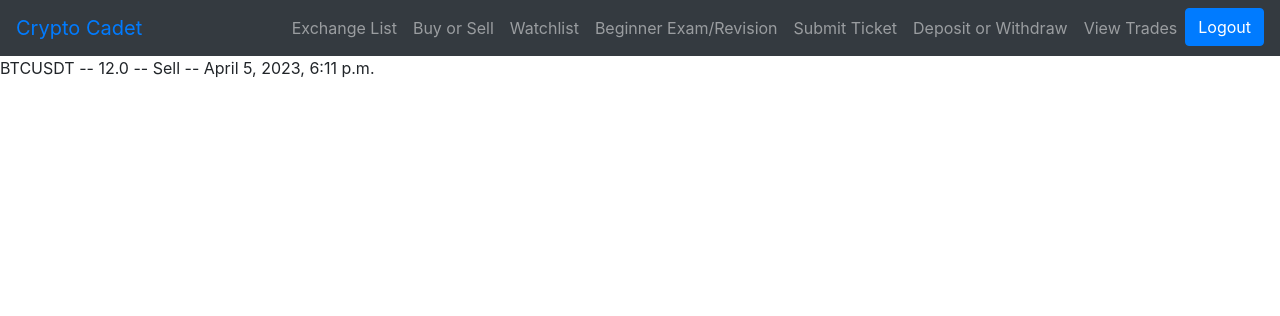
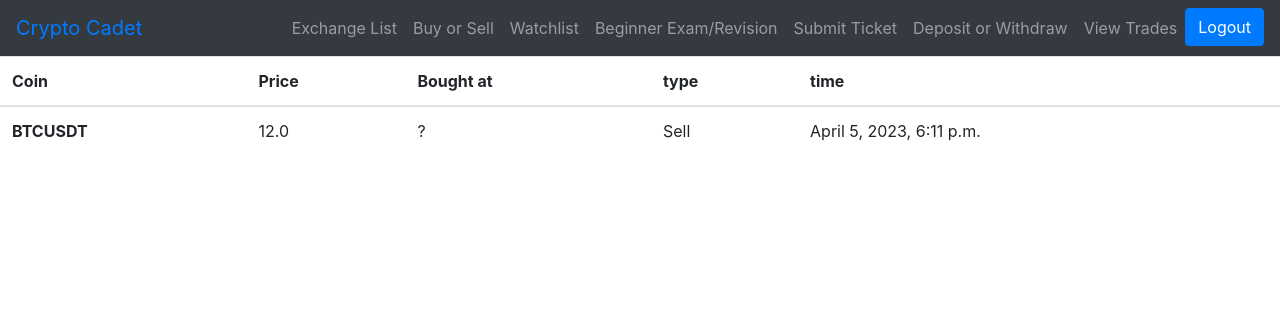
Before and after one commit to lewis-ljh/CryptoCadet, a Django app: page /previousTrades in a window 1280 px wide. Shown: the top 316 px of the page. Run offline with Django 4.2, Linux system fonts and the light colour scheme; a user stored in the database is signed in; data comes from the database, SQL or seed files in the repository; both versions use the stored data as it was after the commit.

Commit message:
prev trades

```diff
--- a/CryptoCadet/mysite/main/templates/main/previousTrades.html
+++ b/CryptoCadet/mysite/main/templates/main/previousTrades.html
@@ -1,8 +1,33 @@
 {% extends "main/base.html" %}
 
 {% block content %}
-    {% for trade in trades %}
+    <table class="table">
+        <thead>
+            <tr>
+            <th scope="col">Coin</th>
+            <th scope="col">Price</th>
+            <th scope="col">Bought at</th>
+            <th scope="col">type</th>
+            <th scope="col">time</th>
+            </tr>
+        </thead>
+        <tbody>
+            {% for trade in trades %}
+                <tr>
+                    <th>{{trade.coinName}}</th>
+                    <td>{{trade.price}}</td>
+                    <td>?</td>
+                    <td>{{trade.type}}</td>
+                    <td>{{trade.time}}</td>
+                </tr>
+            {% endfor %}
+        </tbody>
+    </table>
+
+
+
+    <!--{% for trade in trades %}
         <p>{{trade.coinName}} -- {{trade.price}} -- {{trade.type}} -- {{trade.time}}</p>
-    {% endfor %}
+    {% endfor %}-->
 
 {% endblock %}
--- a/CryptoCadet/mysite/main/views.py
+++ b/CryptoCadet/mysite/main/views.py
@@ -34,9 +34,9 @@ def BuyAndSell(response):
                         coins.save()
                         break
 
-                return render(response, "main/BuyAndSell.html", {"coins":OwnedCoin.objects.all(), "found":True})
+                return render(response, "main/BuyAndSell.html", {"coins":OwnedCoin.objects.filter(user=getUser(response)), "found":True})
             else:
-                return render(response, "main/BuyAndSell.html", {"coins":OwnedCoin.objects.all(), "found":False})
+                return render(response, "main/BuyAndSell.html", {"coins":OwnedCoin.objects.filter(user=getUser(response)), "found":False})
 
 
 
@@ -60,10 +60,10 @@ def BuyAndSell(response):
                 if not owned:
                     ownedCoin = OwnedCoin.objects.create(user=getUser(response), coinName=coinName, amount=float(response.POST.get("HowMuch")))
 
-                return render(response, "main/BuyAndSell.html", {"coins":OwnedCoin.objects.all(), "found":True})
+                return render(response, "main/BuyAndSell.html", {"coins":OwnedCoin.objects.filter(user=response.user), "found":True})
             else:
-                return render(response, "main/BuyAndSell.html", {"coins":OwnedCoin.objects.all(), "found":False})
-    return render(response, "main/BuyAndSell.html", {"coins":OwnedCoin.objects.all(), "found":True})
+                return render(response, "main/BuyAndSell.html", {"coins":OwnedCoin.objects.filter(user=response.user), "found":False})
+    return render(response, "main/BuyAndSell.html", {"coins":OwnedCoin.objects.filter(user=response.user), "found":True})
 
 def previousTrades(response):
     trades = Order.objects.filter(user=response.user)
```
Also changed, not shown: CryptoCadet/mysite/db.sqlite3.
